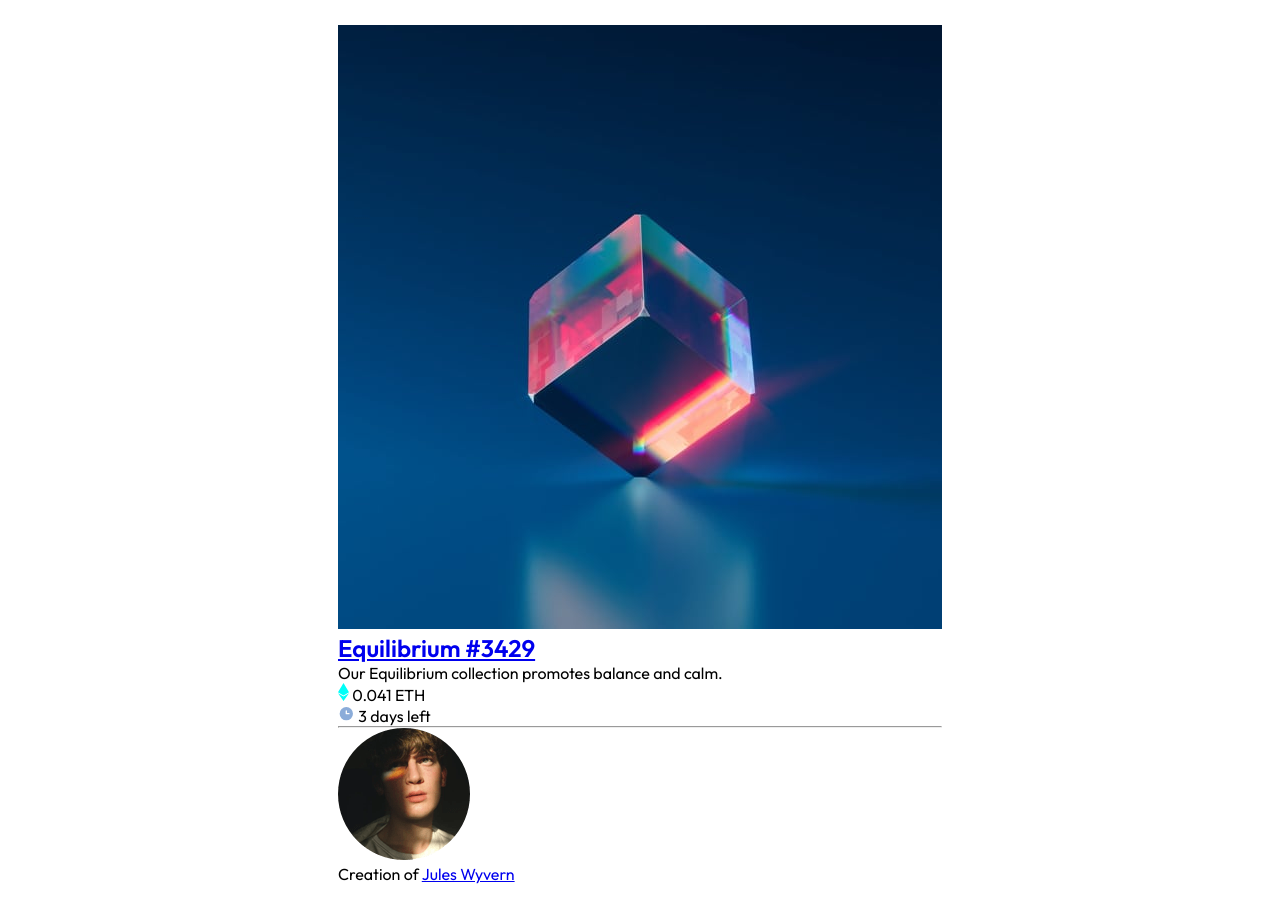
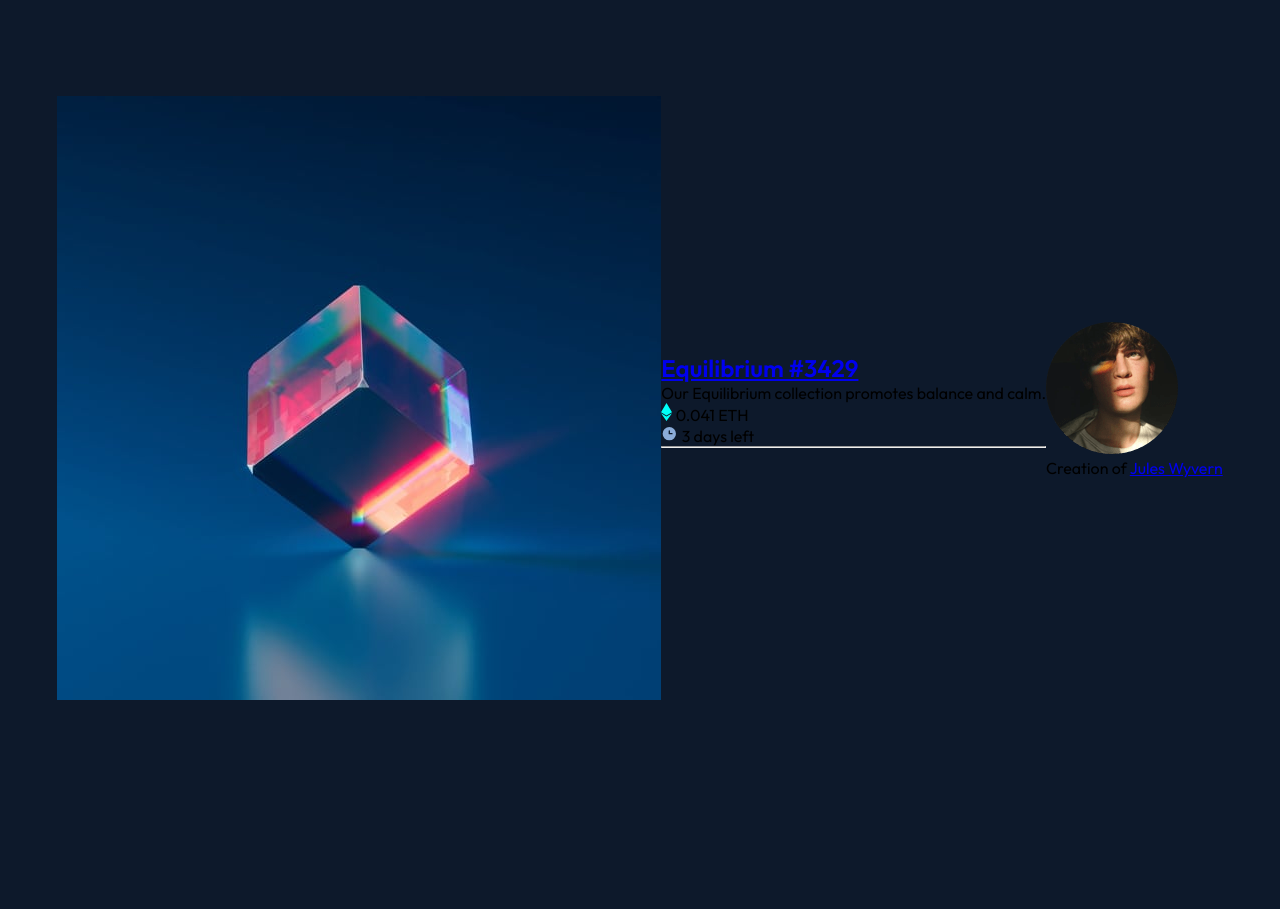
Before and after one commit to cybprom/nft-preview-card-component, a plain HTML site: page index.html in a window 1280 px wide. After the commit the page ends 800 px from the top, so only its background shows below. Drawn offline with Linux system fonts and the light colour scheme.

Commit message:
commit css

```diff
--- a/style.css
+++ b/style.css
@@ -5,12 +5,12 @@
   }
 body {
   font-family: "Outfit", sans-serif;
-  padding: 25px;
+  background-color: hsl(217, 54%, 11%);
+}
+
+.maincard{
   display: flex;
   justify-content: center;
   align-items: center;
+  height: 100vh;
 }
-
-.main{
-  border-radius: 15%;
-}
```
